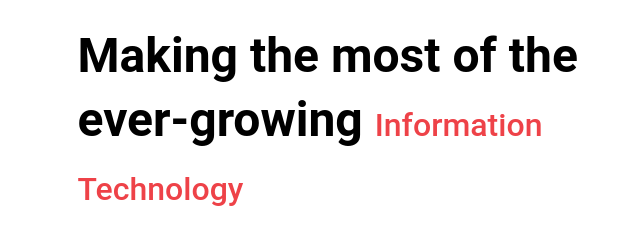
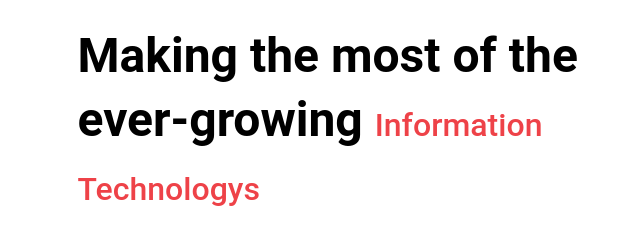
Before and after one commit to dinara001/DSI, a plain HTML site: page index.html in a window 1280 px wide. Shown: the part 198-431 px from the top of the page, 0-640 px from the left. Drawn offline with Linux system fonts and the light colour scheme.

Commit message:
change app

```diff
--- a/index.html
+++ b/index.html
@@ -45,7 +45,7 @@
           <div>
             <h1>
               Making the most of the ever-growing
-              <span> Information Technology </span>
+              <span> Information Technologys </span>
             </h1>
             <p>
               Managed by a team of professional experts with extensive
```
